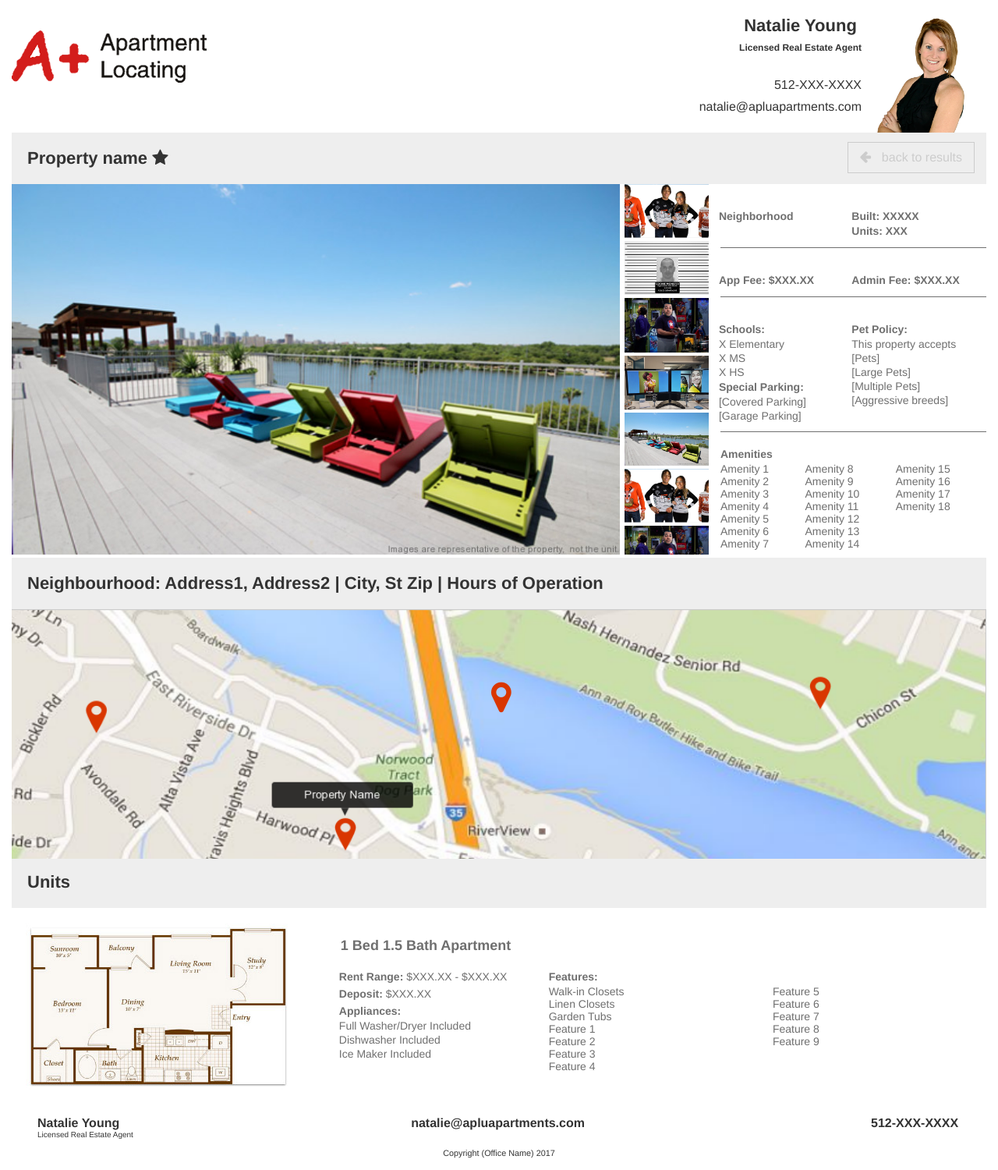
After one commit to nafrente/digital-brochure, a PHP site: page /internal2.php in a window 1280 px wide. The commit adds this page. Shown: the whole page at 78% size. Run offline with PHP 8.4, Linux system fonts and the light colour scheme.

Commit message:
Fixing grid properties and adding new internal page

```diff
--- a/assets/digital-brochure.scss
+++ b/assets/digital-brochure.scss
@@ -127,21 +127,49 @@ body{
 		max-width: 1250px;
 		margin: 0 auto 20px;
 
+		display: -ms-flexbox;
+		display: -webkit-flex;
+		display: flex;
+		-webkit-flex-direction: row;
+		-ms-flex-direction: row;
+		flex-direction: row;
+		-webkit-flex-wrap: wrap;
+		-ms-flex-wrap: wrap;
+		flex-wrap: wrap;
+		-webkit-justify-content: space-between;
+		-ms-flex-pack: justify;
+		justify-content: space-between;
+		-webkit-align-content: space-between;
+		-ms-flex-line-pack: justify;
+		align-content: space-between;
+		-webkit-align-items: stretch;
+		-ms-flex-align: stretch;
+		align-items: stretch;
+
 		.db-property{
-			display: inline-block;
-			margin: 0 5px 20px;
-			width: calc(33.33% - 15px);
+			-webkit-order: 0;
+			-ms-flex-order: 0;
+			order: 0;
+			-webkit-flex: 0 1 auto;
+			-ms-flex: 0 1 auto;
+			flex: 0 1 auto;
+			-webkit-align-self: auto;
+			-ms-flex-item-align: auto;
+			flex-basis: calc(33.33% - 22px);
+			margin: 10px;
+			align-self: auto;
 			-webkit-box-shadow: 0px 2px 10px 1px rgba(0, 0, 0, 0.35);
 			-moz-box-shadow: 0px 2px 10px 1px rgba(0, 0, 0, 0.35);
 			box-shadow: 0px 2px 10px 1px rgba(0, 0, 0, 0.35);
 			border: 1px solid $FieldBorders;
-			position: relative;
 			.property-link{
 				text-decoration: none;
 				font-family: 'Arimo', "sans-serif";
 				color: $defaultColor;
 			}
 			.top-section{
+				display: block;
+				min-height: 50px;
 				h2{
 					display: inline-block;
 					float: left;
@@ -499,7 +527,7 @@ body{
 /* Responsive Styles */
 @media screen and (max-width: 1270px) {
 	.digital-brochure{
-		header, .db-properties{
+		header{
 			margin: 0 20px 20px !important;
 		}
 		.db-gallery-section{
@@ -526,10 +554,14 @@ body{
 		header .db-agent .img-content{
 		display: none;
 		}
-		.db-properties .db-property{
-			width: 90%;
-			display: block;
-			margin: 0 auto 20px;
+		.db-properties {
+			width: calc(100% - 20px);
+			-webkit-flex-direction: column;
+			-ms-flex-direction: column;
+			flex-direction: column;
+			.db-property{
+				margin: 10px 0;
+			}
 		}
 		.db-gallery-section {
 			.db-gallery {
--- /dev/null
+++ b/internal2.php
@@ -0,0 +1,222 @@
+<!DOCTYPE html>
+<html>
+<head>
+<title>FastLease Digital Brochure</title>
+<!-- Meta-->
+<meta name="viewport" content="width=device-width, initial-scale=1, maximum-scale=1, user-scalable=no">
+<!-- Font -->
+<link href="https://fonts.googleapis.com/css?family=Arimo:400,700" rel="stylesheet">
+<!-- CSS -->
+
+<!-- Base style -->
+<link type="text/css" rel="stylesheet" href="assets/digital-brochure.css">
+<link rel="stylesheet" href="assets/font-awesome.min.css">
+<!-- jQuery -->
+<script src="https://code.jquery.com/jquery.js"></script>
+
+
+</head>
+<!-- begin body output -->
+<body>
+    <div class="digital-brochure">
+        <header>
+            <div class="db-logo">
+                <img src="assets/A_Plus_Logo.png" alt="Real Estate Brochure logo" />
+            </div>
+            <div class="db-agent">
+                <div class="img-content">
+                    <img src="assets/agent.png" alt="Map placeholder" />
+                </div>
+                <div class="txt-content">
+                    <div class="titles">
+                        <h1>Natalie Young</h1><br>
+                        <h4>Licensed Real Estate Agent</h4>
+                    </div>
+                    <div class="clear"></div>
+                    <p>512-XXX-XXXX</p>
+                    <p>natalie@apluapartments.com</p>
+                </div>
+
+            </div>
+        </header>
+
+        <section class="db-gallery-section">
+            <div class="above-gallery">
+                <h1>Property name <i class="fa fa-star" aria-hidden="true"></i></h1>
+                <a class="back-btn" href="./">
+                    <i class="fa fa-arrow-left" aria-hidden="true"></i> back to results
+                </a>
+            </div>
+            <div class="db-gallery">
+                <div class="controllers">
+                    <span class="left">
+                        <i class="fa fa-chevron-circle-left" aria-hidden="true"></i>
+                    </span>
+                    <span class="right">
+                        <i class="fa fa-chevron-circle-right" aria-hidden="true"></i>
+                    </span>
+                </div>
+                <div class="main-img">
+                    <img src="assets/main-img.jpg" alt="Main Gallery Image" />
+                </div>
+                <div class="thumbs">
+                    <img src="assets/gal-1.jpg" alt="Gallery Thumb" />
+                    <img src="assets/gal-2.jpg" alt="Gallery Thumb" />
+                    <img src="assets/gal-3.jpg" alt="Gallery Thumb" />
+                    <img src="assets/gal-4.jpg" alt="Gallery Thumb" />
+                    <img src="assets/main-img.jpg" alt="Gallery Thumb" />
+                    <img src="assets/gal-1.jpg" alt="Gallery Thumb" />
+                    <img src="assets/gal-3.jpg" alt="Gallery Thumb" />
+                    <img src="assets/gal-2.jpg" alt="Gallery Thumb" />
+                    <img src="assets/gal-4.jpg" alt="Gallery Thumb" />
+                    <img src="assets/hugo.jpg" alt="Gallery Thumb" />
+                </div>
+
+                <div class="details">
+                    <div class="block-1">
+                        <div class="half">
+                            <span class="title">Neighborhood</span>
+                        </div>
+                        <div class="half">
+                            <span class="title">Built: XXXXX</span>
+                            <span class="title">Units: XXX</span>
+                        </div>
+                    </div>
+                    <div class="block-2">
+                        <div class="half">
+                            <span class="title">App Fee: $XXX.XX</span>
+                        </div>
+                        <div class="half">
+                            <span class="title">Admin Fee: $XXX.XX</span>
+                        </div>
+                    </div>
+                    <div class="block-3">
+                        <div class="half">
+                            <span class="title">Schools:</span>
+                            <span class="line">X Elementary</span>
+                            <span class="line">X MS</span>
+                            <span class="line">X HS</span>
+                            <span class="title">Special Parking:</span>
+                            <span class="line">[Covered Parking]</span>
+                            <span class="line">[Garage Parking]</span>
+                        </div>
+                        <div class="half">
+                            <span class="title">Pet Policy:</span>
+                            <span class="line">This property accepts</span>
+                            <span class="line">[Pets]</span>
+                            <span class="line">[Large Pets]</span>
+                            <span class="line">[Multiple Pets]</span>
+                            <span class="line">[Aggressive breeds]</span>
+                        </div>
+                    </div>
+                    <div class="amenities">
+                        <span class="title">Amenities</span>
+                        <div class="list">
+                            <span class="name">Amenity 1</span>
+                            <span class="name">Amenity 2</span>
+                            <span class="name">Amenity 3</span>
+                            <span class="name">Amenity 4</span>
+                            <span class="name">Amenity 5</span>
+                            <span class="name">Amenity 6</span>
+                            <span class="name">Amenity 7</span>
+                            <span class="name">Amenity 8</span>
+                            <span class="name">Amenity 9</span>
+                            <span class="name">Amenity 10</span>
+                            <span class="name">Amenity 11</span>
+                            <span class="name">Amenity 12</span>
+                            <span class="name">Amenity 13</span>
+                            <span class="name">Amenity 14</span>
+                            <span class="name">Amenity 15</span>
+                            <span class="name">Amenity 16</span>
+                            <span class="name">Amenity 17</span>
+                            <span class="name">Amenity 18</span>
+                        </div>
+
+
+                    </div>
+                </div>
+            </div>
+
+        </section>
+
+        <section class="db-internal-map">
+            <div class="above-map">
+                <h2>Neighbourhood: Address1, Address2 | City, St Zip | Hours of Operation</h2>
+            </div>
+            <div class="map">
+                <i class="fa fa-map-marker" aria-hidden="true"></i>
+            </div>
+
+        </section>
+
+        <section class="db-unities">
+            <div class="unities-title">
+                <h2>Units</h2>
+            </div>
+            <div class="db-unity">
+                <div class="unity-img one-third">
+                    <img src="assets/unit-img.jpg" alt="Unity image" />
+                </div>
+                <div class="unity-description two-thirds">
+                    <h3>1 Bed 1.5 Bath Apartment</h3>
+                    <div class="one-third">
+                        <div class="inline">
+                            <span class="title">Rent Range: </span>
+                            <span class="value">$XXX.XX - $XXX.XX</span>
+                        </div>
+                        <div class="inline">
+                            <span class="title">Deposit: </span>
+                            <span class="value">$XXX.XX</span>
+                        </div>
+                        <span class="title">Appliances: </span>
+                        <span class="line">Full Washer/Dryer Included</span>
+                        <span class="line">Dishwasher Included</span>
+                        <span class="line">Ice Maker Included</span>
+                    </div>
+                    <div class="two-thirds">
+                        <span class="title">Features: </span>
+                        <div class="feature-box">
+                            <span class="feature">Walk-in Closets</span>
+                            <span class="feature">Linen Closets</span>
+                            <span class="feature">Garden Tubs</span>
+                            <span class="feature">Feature 1</span>
+                            <span class="feature">Feature 2</span>
+                            <span class="feature">Feature 3</span>
+                            <span class="feature">Feature 4</span>
+                            <span class="feature">Feature 5</span>
+                            <span class="feature">Feature 6</span>
+                            <span class="feature">Feature 7</span>
+                            <span class="feature">Feature 8</span>
+                            <span class="feature">Feature 9</span>
+                        </div>
+                    </div>
+                </div>
+            </div>
+        </section>
+
+        <footer>
+
+            <div class="one-third">
+                <p>Natalie Young</p>
+                <span>Licensed Real Estate Agent</span>
+            </div>
+            <div class="one-third">
+                <p>natalie@apluapartments.com</p>
+            </div>
+            <div class="one-third">
+                <p>512-XXX-XXXX</p>
+            </div>
+
+            <div class="copy">
+                <small>Copyright (Office Name) 2017</small>
+            </div>
+
+        </footer>
+
+    </div>
+
+<!-- JAVASCRIPT -->
+<script type="text/javascript" src="assets/main.js"></script>
+</body>
+<!-- end body output -->
+</html>
```
Also changed, not shown: assets/digital-brochure.css (+41 -10 lines), index.php (+15 -0 lines), 1 other file.
